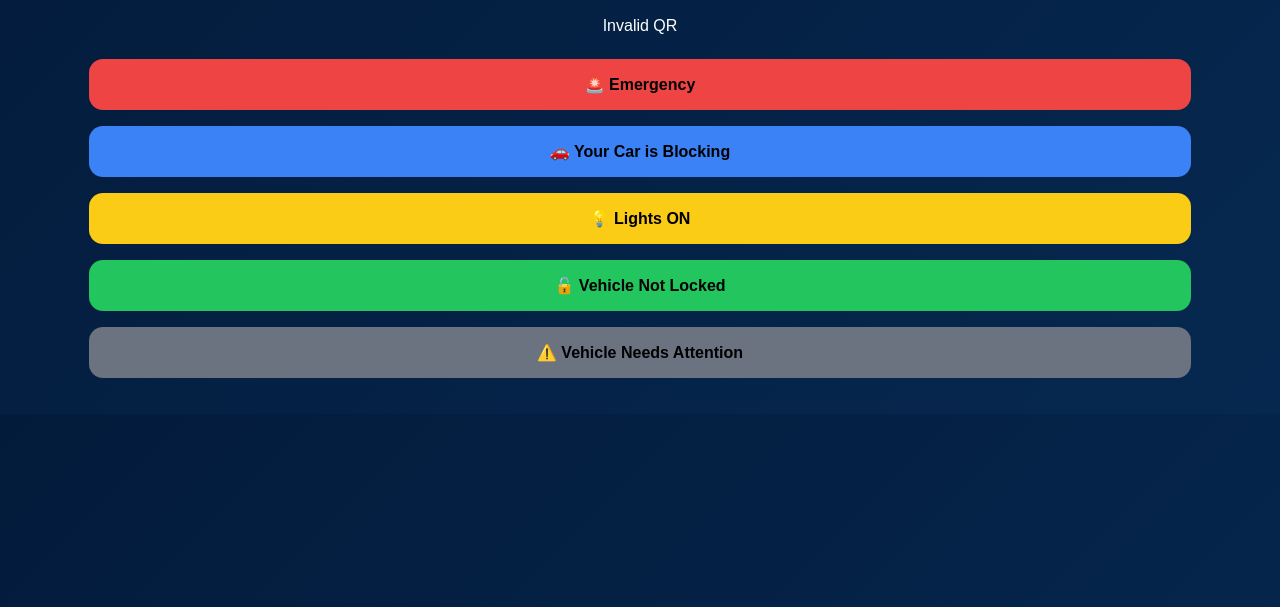
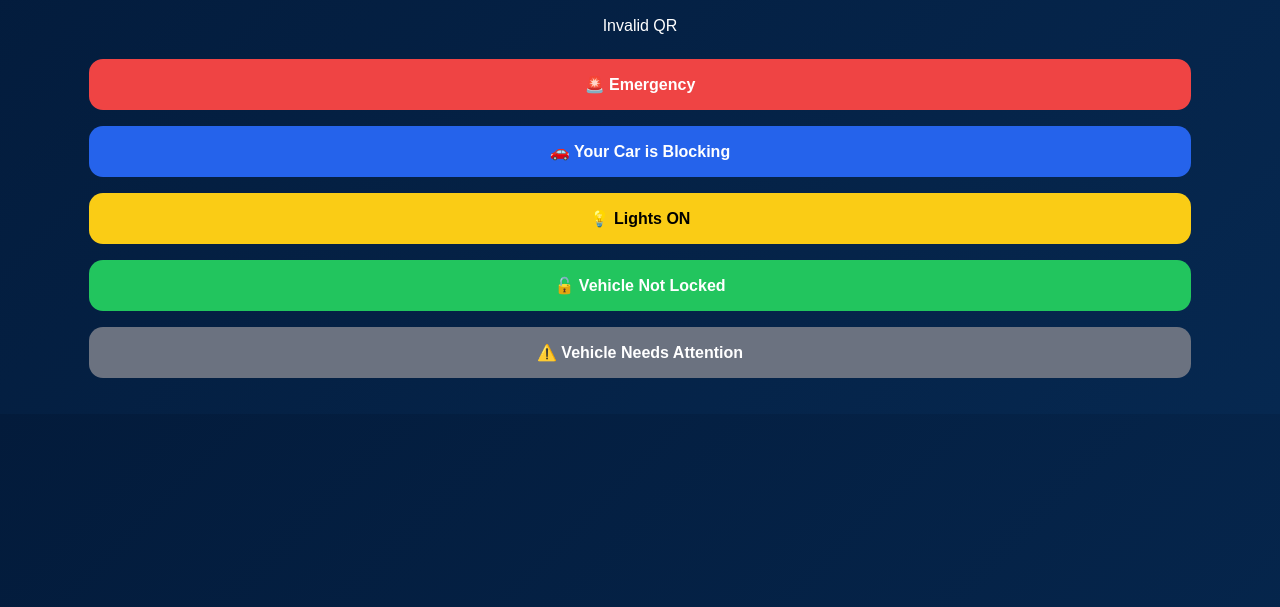
Before and after one commit to hapiz91/vehicall, a website: page public/alert.html in a window 1280 px wide. Shown: the part 193-800 px from the top of the page. Drawn offline with Linux system fonts and the light colour scheme.

Commit message:
fix alert button color visibility

```diff
--- a/public/alert.html
+++ b/public/alert.html
@@ -28,22 +28,23 @@ body {
   cursor:pointer;
 }
 
-.red { background:#ef4444; }
-.blue { background:#3b82f6; }
-.yellow { background:#facc15; color:black;}
-.green { background:#22c55e; }
-.gray { background:#6b7280; }
+/* FIXED COLORS */
+.red { background:#ef4444; color:#ffffff; }
+.blue { background:#2563eb; color:#ffffff; }  /* FIXED HERE */
+.yellow { background:#facc15; color:#000000; }
+.green { background:#22c55e; color:#ffffff; }
+.gray { background:#6b7280; color:#ffffff; }
 
 .btn:hover { opacity:0.9; }
 
-/* NEW ALERT BOX */
+/* ALERT MESSAGE BOX */
 .alert-box {
   margin-top:20px;
   padding:16px;
   border-radius:12px;
   background: rgba(255,255,255,0.1);
   border:1px solid rgba(255,255,255,0.2);
-  color:#fef08a; /* light yellow text for visibility */
+  color:#fef08a; /* visible light color */
   font-weight:bold;
   white-space: pre-line;
 }
@@ -64,7 +65,7 @@ body {
 <button class="btn green" onclick="sendAlert('NOT_LOCKED')">🔓 Vehicle Not Locked</button>
 <button class="btn gray" onclick="sendAlert('NEED_ATTENTION')">⚠️ Vehicle Needs Attention</button>
 
-<!-- NEW MESSAGE DISPLAY -->
+<!-- MESSAGE OUTPUT -->
 <div id="response"></div>
 
 <script>
@@ -89,7 +90,7 @@ async function sendAlert(type){
 
   const data = await res.json();
 
-  // SHOW MESSAGE ON SCREEN (instead of popup)
+  // SHOW MESSAGE ON SCREEN
   document.getElementById('response').innerHTML = `
     <div class="alert-box">
       ${data.message}
```
